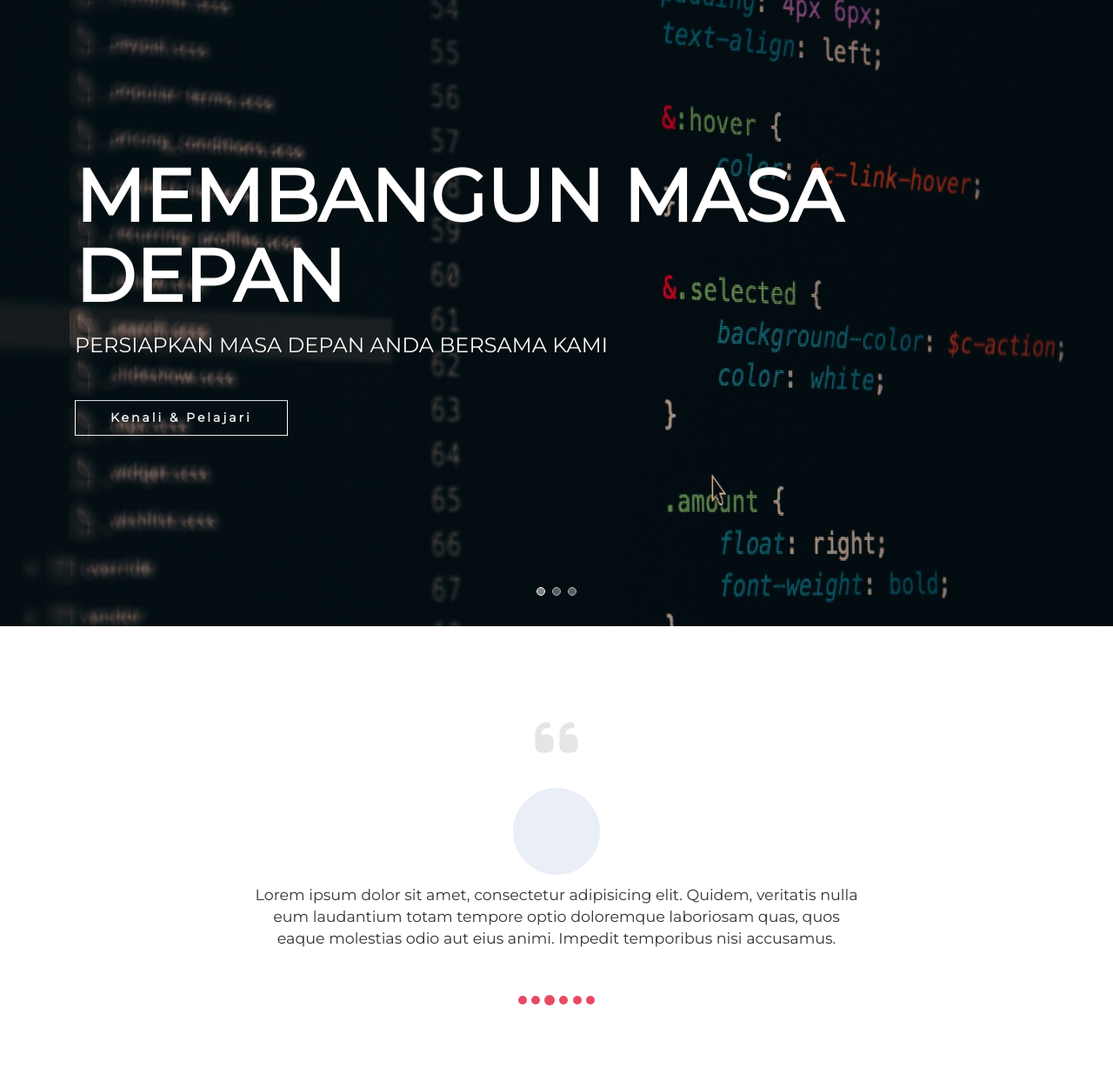
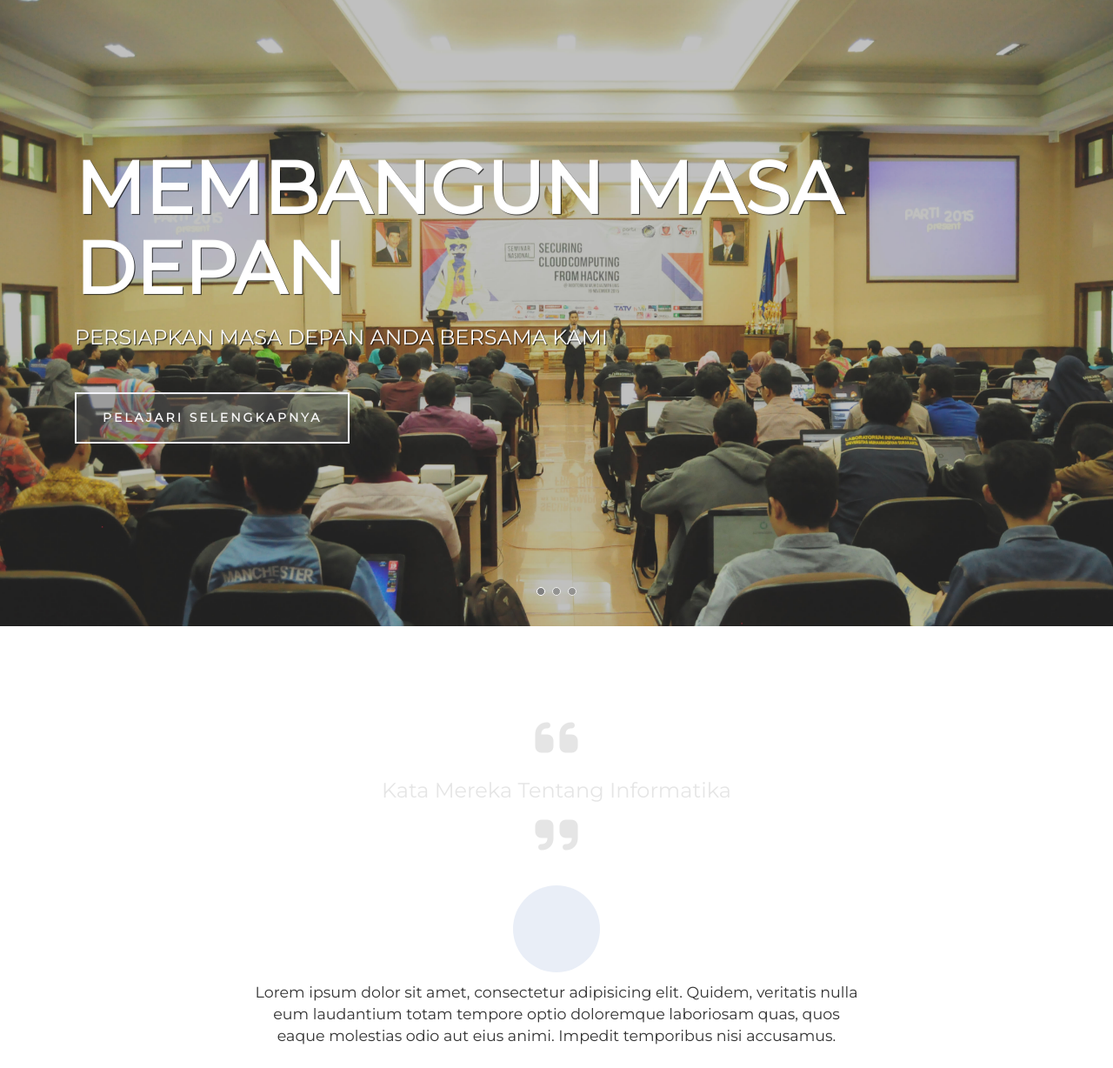
Before and after one commit to fikrikhaidir/informatika-web, a Django app: page / in a window 1280 px wide. Shown: the part 80-1308 px from the top of the page at 87% size. Run offline with Django 3.2, Linux system fonts and the light colour scheme; some libraries are stand-ins or nearby versions.

Commit message:
Editing photos for carousel and fixing testimonial carousel

```diff
--- a/static/css/carouselhead.css
+++ b/static/css/carouselhead.css
@@ -88,7 +88,8 @@
     font-size: 1em;
     font-weight: bolder;
     letter-spacing: 3px;
-
+    padding: 18px 30px;
+    border: 2px ghostwhite solid;
     -webkit-background-clip: padding-box;
     -moz-border-radius: 0px !important;
     -moz-background-clip: padding;
@@ -106,6 +107,13 @@
     zoom: 1;
     -webkit-backface-visibility: hidden;
 }
+
+.btn.btn-hero{
+  background-color: rgba(100, 100, 100, 0.4);
+
+}
+
+
 
 .btn.btn-hero:hover {
     -webkit-transition: 0.5s ease;
--- a/templates/home.html
+++ b/templates/home.html
@@ -6,17 +6,17 @@
     <link rel="stylesheet" type="text/css" href="{% static 'css/carousel.css' %}" />
     <style>
     .fade-carousel .slides .slide-3 {
-      background-image: url("{% static 'img/w4.jpg' %}");
+      background-image: url("{% static 'img/p3.JPG' %}");
       background-repeat: no-repeat;
       background-size: cover;
     }
     .fade-carousel .slides .slide-2 {
-      background-image: url("{% static 'img/w2.jpg' %}");
+      background-image: url("{% static 'img/p2.jpg' %}");
       background-repeat: no-repeat;
       background-size: cover;
     }
     .fade-carousel .slides .slide-1 {
-      background-image: url("{% static 'img/w1.jpg' %}");
+      background-image: url("{% static 'img/p1.JPG' %}");
       background-repeat: no-repeat;
       background-size: cover;
     }
@@ -27,7 +27,7 @@
 {% block content %}
 <!-- <div class="container-fluid"> -->
 
-  <div class="carousel fade-carousel slide" data-ride="carousel" data-interval="5000" id="bs-carousel">
+  <div class="carousel fade-carousel slide" data-ride="carousel" data-interval="4000" id="bs-carousel">
   <!-- Overlay -->
   <div class="overlay"></div>
 
@@ -48,7 +48,7 @@
             <h3>Persiapkan Masa Depan Anda Bersama Kami</h3>
         </hgroup>
         <a href="{% url 'home:identitas' %}" >
-          <button class="btn btn-hero btn-lg" role="button">Kenali & Pelajari</button>
+          <button class="btn btn-hero btn-lg" role="button">PELAJARI SELENGKAPNYA</button>
         </a>
       </div>
     </div>
@@ -60,7 +60,7 @@
             <h3>Prodi Informatika Memiliki Banyak Tenaga Ahli</h3>
         </hgroup>
         <a href="{% url 'home:staff' %}" >
-          <button class="btn btn-hero btn-lg" role="button">Lihat Staff Pengajar</button>
+          <button class="btn btn-hero btn-lg" role="button">LIHAT STAFF PENGAJAR</button>
         </a>
       </div>
     </div>
@@ -72,7 +72,7 @@
             <h3>Dengan Kurikulum Yang Selalu Diperbaharui</h3>
         </hgroup>
         <a href="{% url 'home:kurikulum' %}" >
-          <button class="btn btn-hero btn-lg" role="button">Lihat Kurikulum</button>
+          <button class="btn btn-hero btn-lg" role="button">LIHAT KURIKULUM</button>
         </a>
       </div>
     </div>
@@ -84,7 +84,7 @@
     <div class="container">
         <div class="row">
             <div class="col-md-8 col-md-offset-2">
-                <div class="quote"><i class="fa fa-quote-left fa-4x"></i></div>
+                <div class="quote"><i class="fa fa-quote-left fa-4x"></i><h3>Kata Mereka Tentang Informatika</h3><i class="fa fa-quote-right fa-4x"></i></div>
                 <div class="carousel slide" id="fade-quote-carousel" data-ride="carousel" data-interval="3000">
                     <!-- Carousel indicators -->
                     <ol class="carousel-indicators">
```
Also changed, not shown: static/img/p1.JPG (added), static/img/p2.jpg (added), 1 other file.
